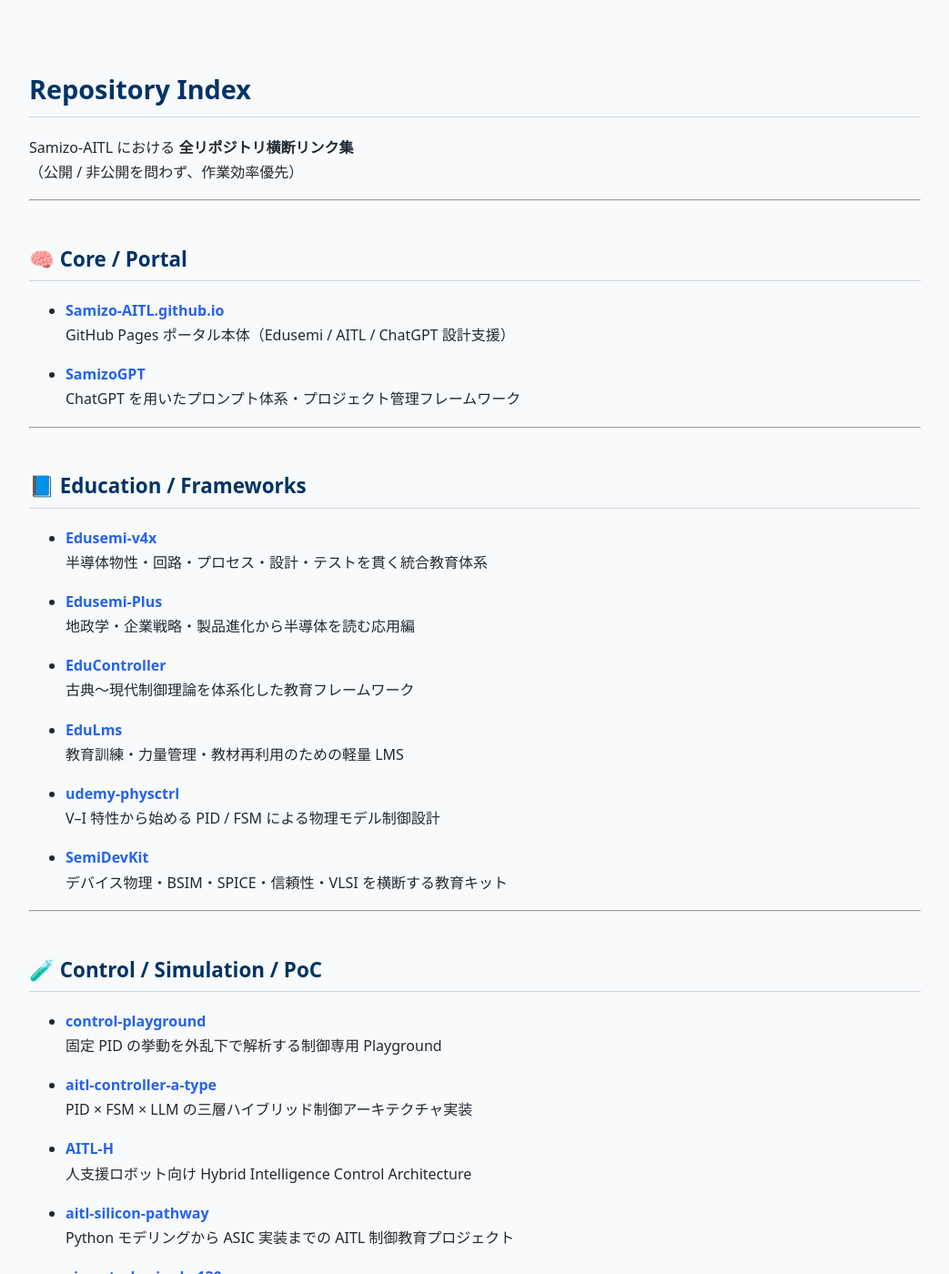
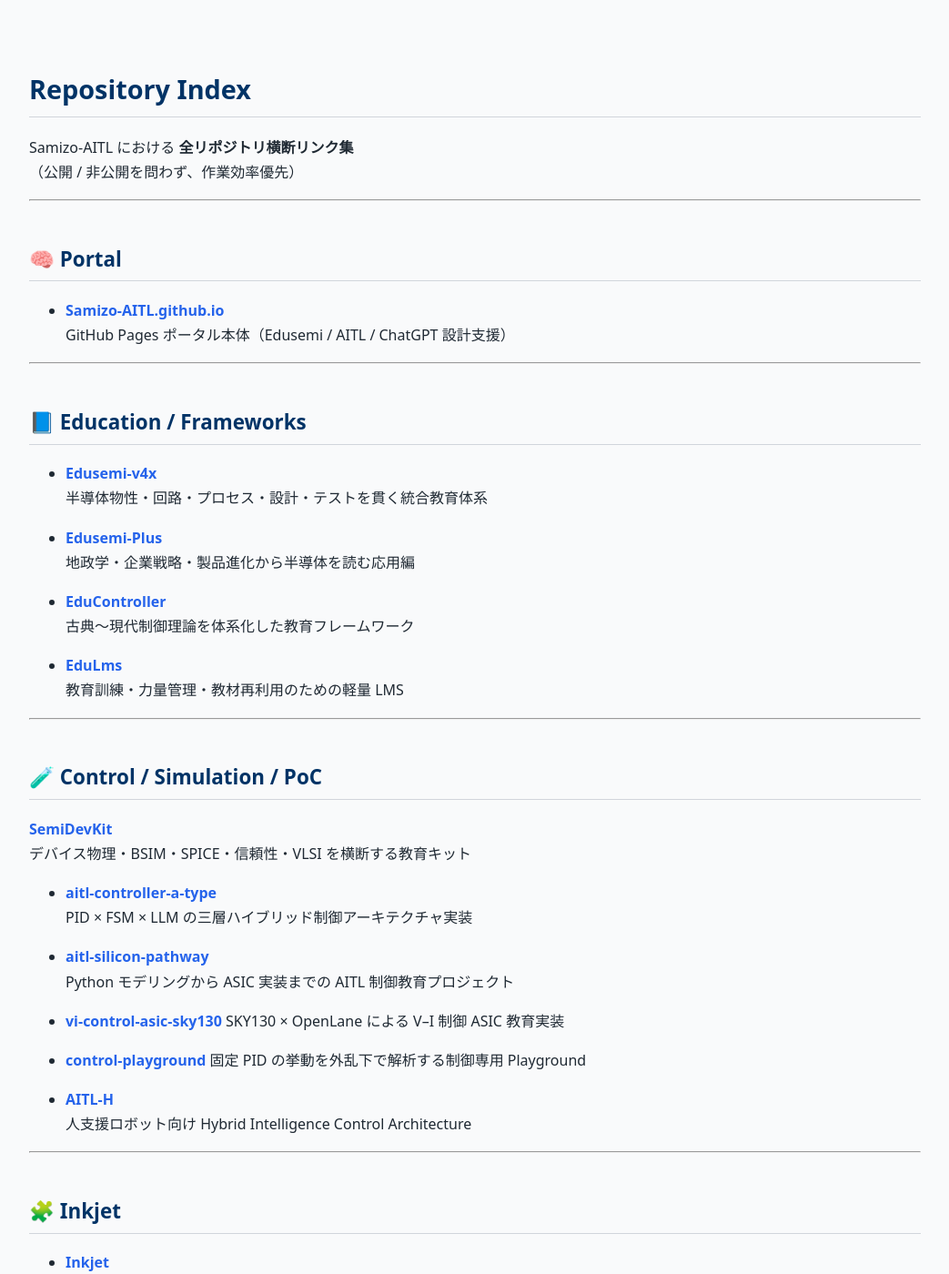
Before and after one commit to Samizo-AITL/Samizo-AITL.github.io, a Jekyll site: the page built from repo-index.md, in a window 1280 px wide and 1400 px high. Shown: the whole window at 91% size, without its empty margins (118-1161 px from the left). Built offline with Jekyll 4.4.1, drawn with Linux system fonts in a browser that asks for light colours; some of the changed text lies outside the part shown.

Commit message:
Update repo-index.md

```diff
--- a/repo-index.md
+++ b/repo-index.md
@@ -9,13 +9,10 @@
 
 ---
 
-## 🧠 Core / Portal
+## 🧠 Portal
 
 - **[Samizo-AITL.github.io](https://github.com/Samizo-AITL/Samizo-AITL.github.io)**
   GitHub Pages ポータル本体（Edusemi / AITL / ChatGPT 設計支援）
-
-- **[SamizoGPT](https://github.com/Samizo-AITL/SamizoGPT)**
-  ChatGPT を用いたプロンプト体系・プロジェクト管理フレームワーク
 
 ---
 
@@ -33,24 +30,15 @@
 - **[EduLms](https://github.com/Samizo-AITL/EduLms)**
   教育訓練・力量管理・教材再利用のための軽量 LMS
 
-- **[udemy-physctrl](https://github.com/Samizo-AITL/udemy-physctrl)**
-  V–I 特性から始める PID / FSM による物理モデル制御設計
-
-- **[SemiDevKit](https://github.com/Samizo-AITL/SemiDevKit)**
-  デバイス物理・BSIM・SPICE・信頼性・VLSI を横断する教育キット
-
 ---
 
 ## 🧪 Control / Simulation / PoC
 
-- **[control-playground](https://github.com/Samizo-AITL/control-playground)**
-  固定 PID の挙動を外乱下で解析する制御専用 Playground
+ **[SemiDevKit](https://github.com/Samizo-AITL/SemiDevKit)**
+  デバイス物理・BSIM・SPICE・信頼性・VLSI を横断する教育キット
 
 - **[aitl-controller-a-type](https://github.com/Samizo-AITL/aitl-controller-a-type)**
   PID × FSM × LLM の三層ハイブリッド制御アーキテクチャ実装
-
-- **[AITL-H](https://github.com/Samizo-AITL/AITL-H)**
-  人支援ロボット向け Hybrid Intelligence Control Architecture
 
 - **[aitl-silicon-pathway](https://github.com/Samizo-AITL/aitl-silicon-pathway)**
   Python モデリングから ASIC 実装までの AITL 制御教育プロジェクト
@@ -58,18 +46,21 @@
 - **[vi-control-asic-sky130](https://github.com/Samizo-AITL/vi-control-asic-sky130)**
   SKY130 × OpenLane による V–I 制御 ASIC 教育実装
 
+- **[control-playground](https://github.com/Samizo-AITL/control-playground)**
+  固定 PID の挙動を外乱下で解析する制御専用 Playground
+
+- **[AITL-H](https://github.com/Samizo-AITL/AITL-H)**
+  人支援ロボット向け Hybrid Intelligence Control Architecture
+
 ---
 
-## 🧩 Semiconductor / Device / Inkjet
+## 🧩 Inkjet
 
 - **[Inkjet](https://github.com/Samizo-AITL/Inkjet)**
   公開情報に基づくインクジェット技術比較・応用アーカイブ
 
 - **[inkjet-dts](https://github.com/Samizo-AITL/inkjet-dts)**
   画質 vs 速度トレードオフを Python で可視化する教育モデル
-
-- **[SemiDevKit](https://github.com/Samizo-AITL/SemiDevKit)**
-  （デバイス・プロセス系横断用途）
 
 ---
 
```
Also changed, not shown: other parts of repo-index.md (+8 -2 lines).
